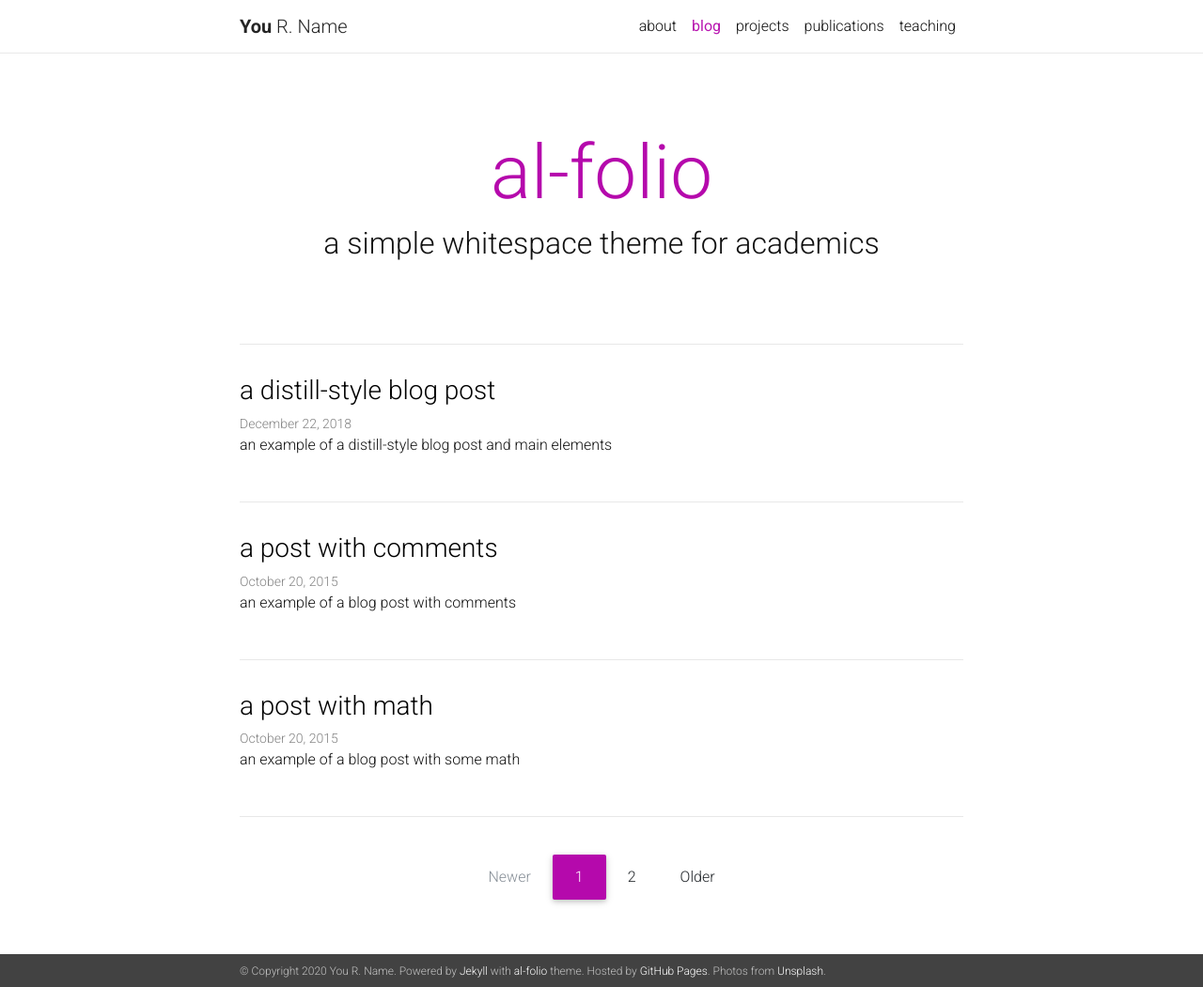
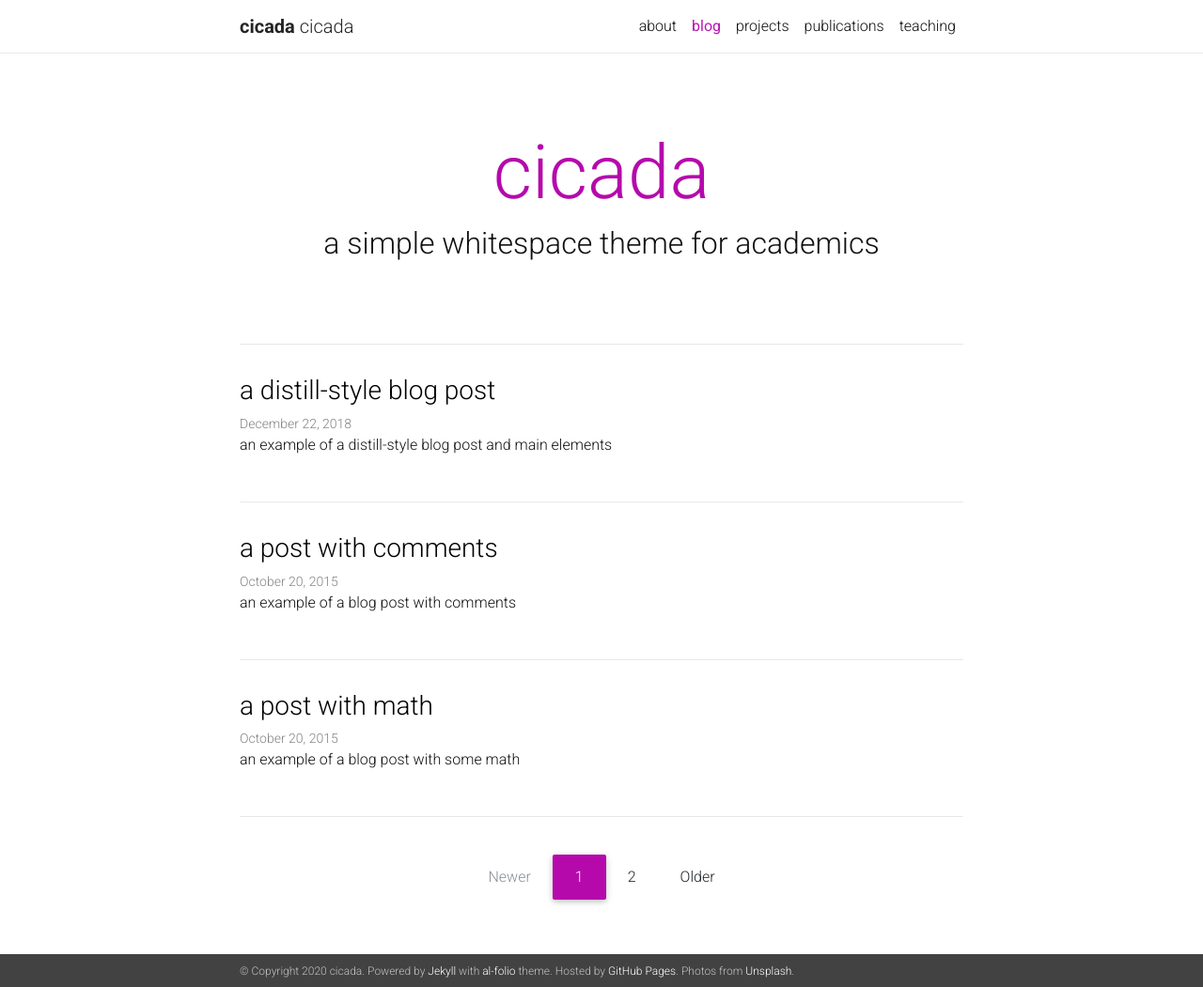
Before and after one commit to wavicles/cicada, a Jekyll site: the page built from blog/index.html, in a window 1280 px wide and 1051 px high. Shown: the whole window at 94% size. Built offline with Jekyll 4.4.1, drawn with Linux system fonts in a browser that asks for light colours; nearby versions of some CDN libraries; the list of posts is cut into pages by our own code; a style sheet for code colours, icons or effects is not loaded.

Commit message:
Update _config.yml

```diff
--- a/_config.yml
+++ b/_config.yml
@@ -2,7 +2,7 @@
 # Site settings
 # -----------------------------------------------------------------------------
 
-title: You R. Name
+title: cicada
 email: you@example.com
 description: > # this means to ignore newlines until "url:"
   A simple, whitespace theme for academics. Based on [*folio](https://github.com/bogoli/-folio) design.
@@ -56,7 +56,7 @@ google_analytics: UA-XXXXXXXXX # out your google-analytics code
 # Blog
 # -----------------------------------------------------------------------------
 
-blog_name: al-folio  # your blog must have a name for it to show up in the nav bar
+blog_name: cicada  # your blog must have a name for it to show up in the nav bar
 blog_description: a simple whitespace theme for academics
 permalink: /blog/:year/:title/
 
```
